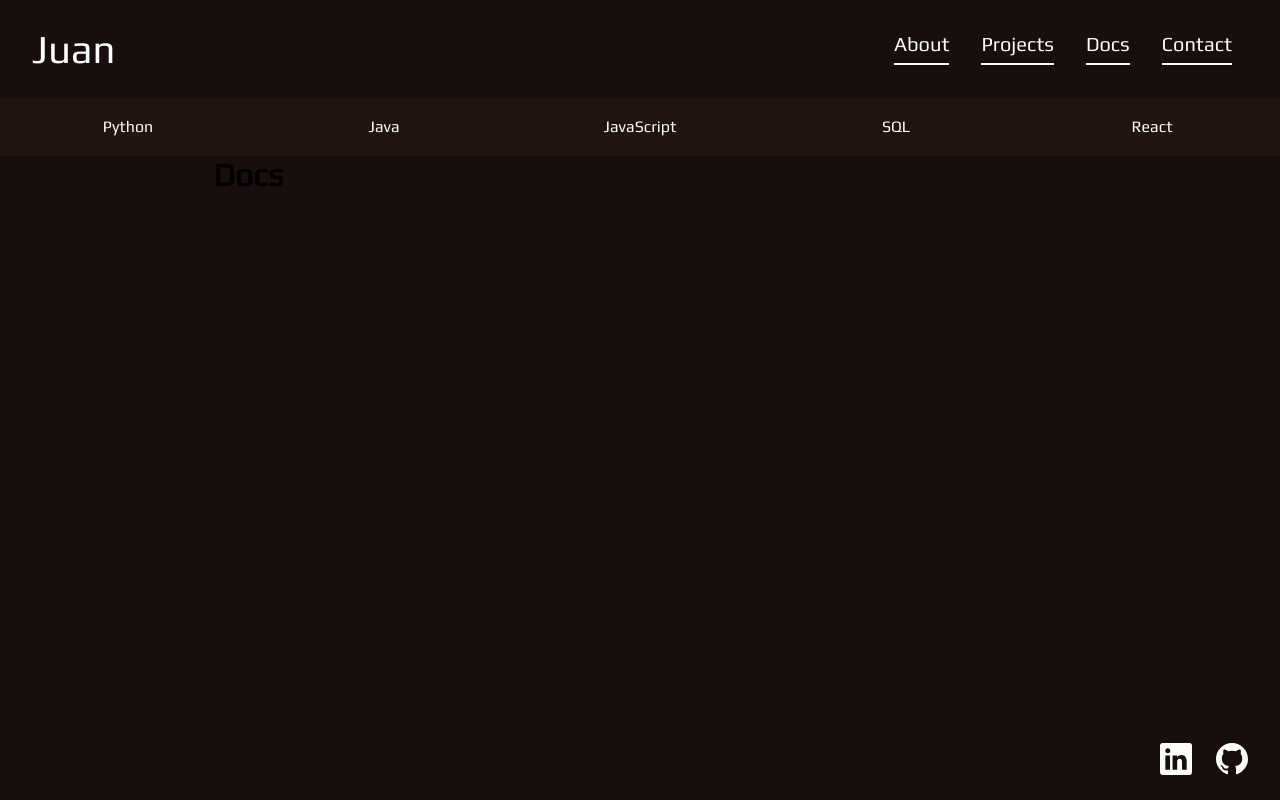
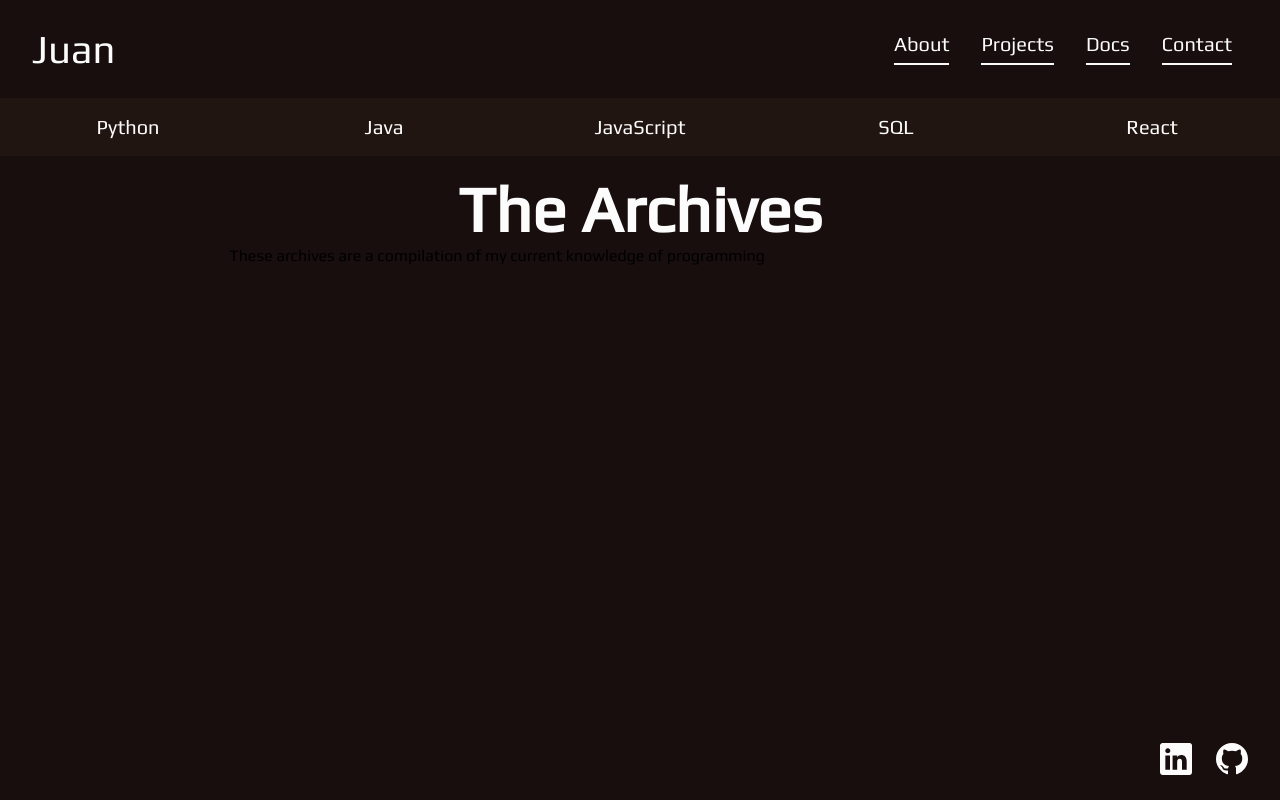
Before and after one commit to ka1munrir/personalWebsite, a Next.js app: page /docs in a window 1280 px wide. Built offline with nearby package versions, Linux system fonts and the light colour scheme.

Commit message:
worked a little on docs home

```diff
--- a/src/app/docs/layout.module.css
+++ b/src/app/docs/layout.module.css
@@ -14,6 +14,7 @@
     text-decoration: none;
     color: var(--text);
     transition-duration: .5s;
+    font-size: 1.25em;
 }
 
 .docsLinkContainer:hover {
@@ -23,3 +24,9 @@
 .docsLinkContainer:hover > a {
     scale: 1.2;
 }
+.docsBody {
+    padding: 1em;
+    display: flex;
+    flex-direction: column;
+    flex-wrap: wrap;
+}
--- a/src/app/docs/page.jsx
+++ b/src/app/docs/page.jsx
@@ -3,6 +3,9 @@ import styles from './page.module.css'
 
 export default function Docs() {
   return (
-    <h1 className={styles.title}>Docs</h1>
+    <>
+      <h1 className={`${styles.title}`}>The Archives</h1>
+      <p className={`${styles.text}`}>These archives are a compilation of my current knowledge of programming</p>
+    </>
   )
 }
--- a/src/app/docs/page.module.css
+++ b/src/app/docs/page.module.css
@@ -0,0 +1,6 @@
+.title
+{
+    color: var(--text);
+    font-size: 4em;
+    text-align: center;
+}
```
